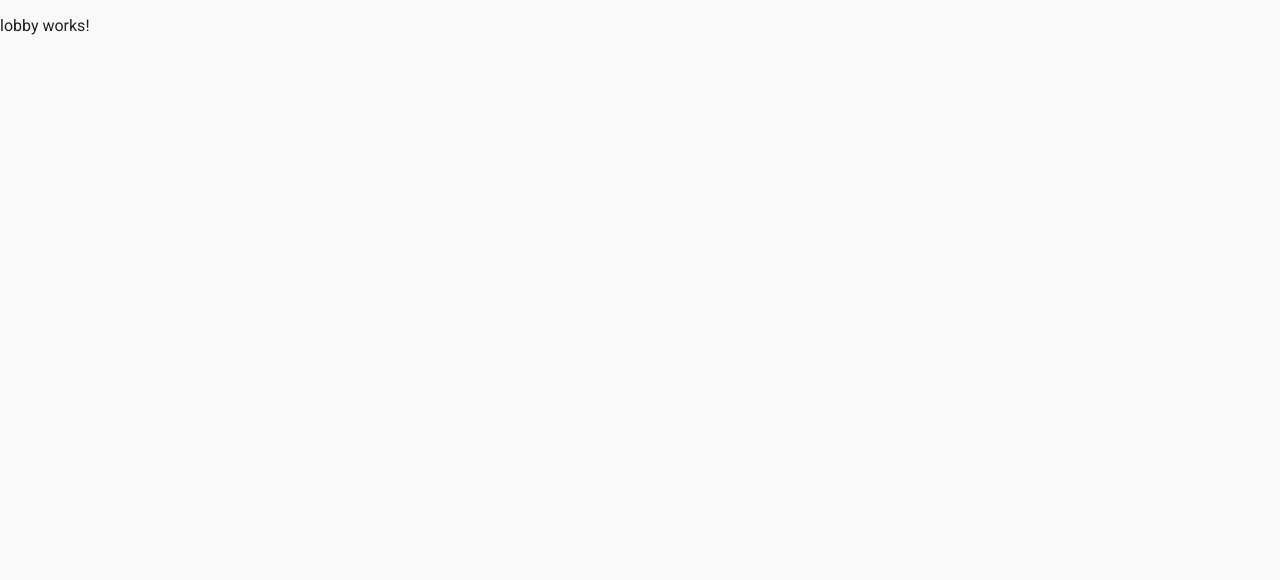
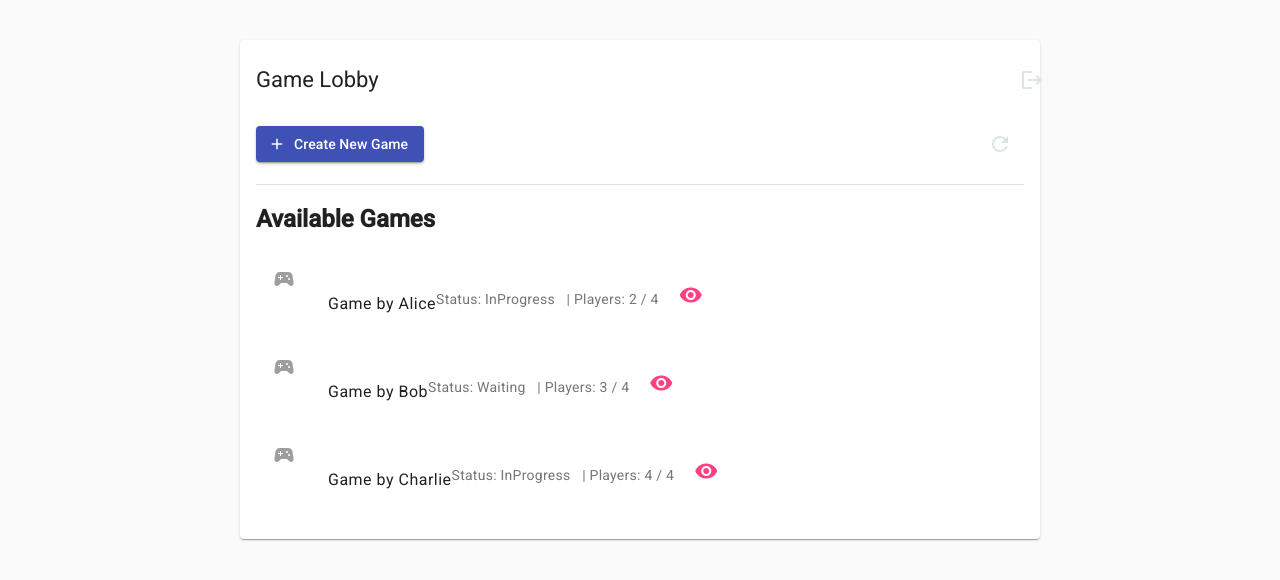
Before and after one commit to zerotwooneone/CardGame, an Angular app in the folder CardGame.Web/ClientApp/: page /lobby in a window 1280 px wide. Shown: the top 580 px of the page. Built offline with nearby package versions, Linux system fonts and the light colour scheme.

Commit message:
add lobby component

```diff
--- a/CardGame.Web/ClientApp/src/app/features/lobby/lobby.component.html
+++ b/CardGame.Web/ClientApp/src/app/features/lobby/lobby.component.html
@@ -1 +1,58 @@
-<p>lobby works!</p>
+<div class="lobby-container">
+  <mat-card class="lobby-card">
+    <mat-card-header class="lobby-header">
+      <mat-card-title>Game Lobby</mat-card-title>
+      <button mat-icon-button (click)="logout()" aria-label="Logout" matTooltip="Logout">
+        <mat-icon>logout</mat-icon>
+      </button>
+    </mat-card-header>
+
+    <mat-card-content>
+      <div class="lobby-actions">
+        <button mat-raised-button color="primary" (click)="navigateToCreateGame()">
+          <mat-icon>add</mat-icon> Create New Game
+        </button>
+        <button mat-icon-button (click)="loadAvailableGames()" aria-label="Refresh game list" matTooltip="Refresh List">
+          <mat-icon>refresh</mat-icon>
+        </button>
+      </div>
+
+      <mat-divider></mat-divider>
+
+      <div class="game-list-container">
+        <h2>Available Games</h2>
+        <ng-container *ngIf="availableGames$ | async as availableGames; else loadingOrError">
+          <mat-list *ngIf="availableGames.length > 0; else noGames" role="list">
+            <mat-list-item *ngFor="let game of availableGames" role="listitem" class="game-list-item">
+              <mat-icon matListItemIcon>sports_esports</mat-icon>
+              <div matListItemTitle>Game by {{ game.createdBy }}</div>
+              <div matListItemLine>
+                <span>Status: {{ game.status }}</span> |
+                <span>Players: {{ game.playerCount }} / 4</span>
+              </div>
+              <button mat-icon-button color="accent" (click)="joinGame(game.gameId)" aria-label="Join or Spectate Game" matTooltip="Join/Spectate">
+                <mat-icon>visibility</mat-icon> </button>
+            </mat-list-item>
+          </mat-list>
+        </ng-container>
+
+        <ng-template #loadingOrError>
+          <div *ngIf="isLoading" class="spinner-container">
+            <mat-spinner diameter="50"></mat-spinner>
+          </div>
+          <div *ngIf="!isLoading && errorMessage" class="error-message">
+            {{ errorMessage }}
+          </div>
+        </ng-template>
+
+        <ng-template #noGames>
+          <div class="no-games">
+            No available games found. Why not create one?
+          </div>
+        </ng-template>
+
+      </div>
+
+    </mat-card-content>
+  </mat-card>
+</div>
--- a/CardGame.Web/ClientApp/src/app/features/lobby/lobby.component.scss
+++ b/CardGame.Web/ClientApp/src/app/features/lobby/lobby.component.scss
@@ -0,0 +1,82 @@
+@use '@angular/material' as mat;
+
+.lobby-container {
+  padding: 20px;
+}
+
+.lobby-card {
+  max-width: 800px;
+  margin: 20px auto;
+}
+
+.lobby-header {
+  display: flex;
+  justify-content: space-between;
+  align-items: center;
+  width: 100%; // Ensure header takes full width for spacing
+}
+
+.lobby-actions {
+  display: flex;
+  justify-content: space-between;
+  align-items: center;
+  padding: 16px 0;
+  flex-wrap: wrap; // Allow wrapping on smaller screens
+  gap: 10px; // Add gap between buttons
+}
+
+.game-list-container {
+  margin-top: 20px;
+
+  h2 {
+    margin-bottom: 10px;
+  }
+}
+
+.spinner-container {
+  display: flex;
+  justify-content: center;
+  align-items: center;
+  padding: 40px;
+}
+
+.error-message {
+  text-align: center;
+  padding: 20px;
+  color: var(--mat-form-field-error-text-color, var(--mdc-theme-error, #f44336)); // Use CSS Variable
+}
+
+.no-games {
+  text-align: center;
+  padding: 20px;
+  font-style: italic;
+  // Use theme's disabled/hint color if available via CSS variable
+  color: var(--mat-disabled-list-option-label-text-color, grey); // Example variable
+}
+
+.game-list-item {
+  // Add some hover effect maybe
+  &:hover {
+    background-color: rgba(0, 0, 0, 0.04); // Subtle hover
+    cursor: pointer; // Indicate clickable
+  }
+
+  // Ensure elements align nicely
+  // Selector might need adjustment based on Angular/Material version
+  ::ng-deep .mdc-list-item__content {
+    display: flex;
+    align-items: center;
+    width: 100%;
+  }
+
+
+  // Push join button to the right
+  button[mat-icon-button] {
+    margin-left: auto;
+  }
+
+  // Adjust line spacing if needed
+  div[matListItemLine] span {
+    margin-right: 8px;
+  }
+}
--- a/CardGame.Web/ClientApp/src/app/features/lobby/lobby.component.ts
+++ b/CardGame.Web/ClientApp/src/app/features/lobby/lobby.component.ts
@@ -1,11 +1,114 @@
-import { Component } from '@angular/core';
+// Example path: src/app/features/lobby/lobby.component.ts
+import { Component, OnInit, OnDestroy, inject, ChangeDetectionStrategy } from '@angular/core'; // Added OnDestroy, ChangeDetectionStrategy
+import { Router } from '@angular/router';
+import { CommonModule } from '@angular/common';
+import { MatCardModule } from '@angular/material/card';
+import { MatListModule } from '@angular/material/list';
+import { MatButtonModule } from '@angular/material/button';
+import { MatIconModule } from '@angular/material/icon';
+import { MatProgressSpinnerModule } from '@angular/material/progress-spinner';
+import { MatDividerModule } from '@angular/material/divider';
+import { MatSnackBar, MatSnackBarModule } from '@angular/material/snack-bar';
+import { Observable, Subject, Subscription } from 'rxjs'; // Added Observable, Subject, Subscription
+import { takeUntil } from 'rxjs/operators'; // Added takeUntil
+
+// Import services needed
+import { AuthService } from '../../core/services/auth.service'; // Adjust path if needed
+import { GameLobbyService } from './services/game-lobby.service'; // Import the lobby service
+import { SignalrService } from '../../core/services/signalr.service';
+import {GameSummaryDto} from '../../core/models/gameSummaryDto'; // Still needed to start connection
+
 
 @Component({
-  selector: 'cgc-lobby',
-  imports: [],
+  selector: 'app-lobby',
+  standalone: true,
+  imports: [
+    CommonModule,
+    MatCardModule,
+    MatListModule,
+    MatButtonModule,
+    MatIconModule,
+    MatProgressSpinnerModule,
+    MatDividerModule,
+    MatSnackBarModule
+  ],
   templateUrl: './lobby.component.html',
-  styleUrl: './lobby.component.scss'
+  styleUrls: ['./lobby.component.scss'],
+  // Use OnPush for better performance when relying on observables/signals
+  changeDetection: ChangeDetectionStrategy.OnPush
 })
-export class LobbyComponent {
+export class LobbyComponent implements OnInit, OnDestroy {
+  isLoading = false; // Keep for loading state during initial fetch maybe
+  // Use observable directly from the service
+  availableGames$: Observable<GameSummaryDto[]>;
+  errorMessage: string | null = null;
 
+  private destroy$ = new Subject<void>(); // For unsubscribing
+
+  // Inject services
+  private router = inject(Router);
+  private authService = inject(AuthService);
+  private snackBar = inject(MatSnackBar);
+  private gameLobbyService = inject(GameLobbyService); // Inject the service
+  private signalrService = inject(SignalrService); // Inject SignalR service
+
+  constructor() {
+    // Assign the observable from the service
+    this.availableGames$ = this.gameLobbyService.games$;
+  }
+
+  ngOnInit(): void {
+    this.loadAvailableGames(); // Trigger initial load
+    this.connectToNotifications(); // Start SignalR connection
+  }
+
+  ngOnDestroy(): void {
+    this.destroy$.next();
+    this.destroy$.complete();
+    // Optional: Disconnect SignalR here if lobby is the only place it's needed
+    // this.signalrService.stopNotificationConnection();
+  }
+
+
+  loadAvailableGames(): void {
+    this.isLoading = true; // Indicate loading
+    this.errorMessage = null;
+    // Call the service method to trigger the load
+    // The result will be pushed to the availableGames$ observable
+    this.gameLobbyService.loadAvailableGames();
+
+    // We might not need isLoading here anymore if the template handles async pipe loading state
+    // For simplicity, let's assume loading finishes quickly or template handles it
+    // If loadAvailableGames returned an observable, we could subscribe here to set isLoading false
+    // Since it's pushing to a subject, we rely on the initial state or add more complex loading logic
+    this.isLoading = false; // Remove this if template handles loading state with async pipe
+  }
+
+  connectToNotifications(): void {
+    // Start the notification hub connection via the SignalR service
+    this.signalrService.startNotificationConnection()
+      .catch(err => {
+        console.error("Error starting notification connection from Lobby:", err);
+        this.snackBar.open('Could not connect for game invitations.', 'Close', { duration: 3000 });
+      });
+    // Subscription to invitations is now handled within GameLobbyService
+  }
+
+  navigateToCreateGame(): void {
+    this.router.navigate(['/create-game']); // Adjust route as needed
+  }
+
+  joinGame(gameId: string): void {
+    // Navigate to the game view
+    this.router.navigate(['/game', gameId]);
+  }
+
+  logout(): void {
+    this.authService.logout()
+      .pipe(takeUntil(this.destroy$)) // Unsubscribe on destroy
+      .subscribe({
+        next: () => this.router.navigate(['/auth/login']), // Redirect to login after logout
+        error: (err) => this.snackBar.open(`Logout failed: ${err.message}`, 'Close', { duration: 3000 })
+      });
+  }
 }
```
